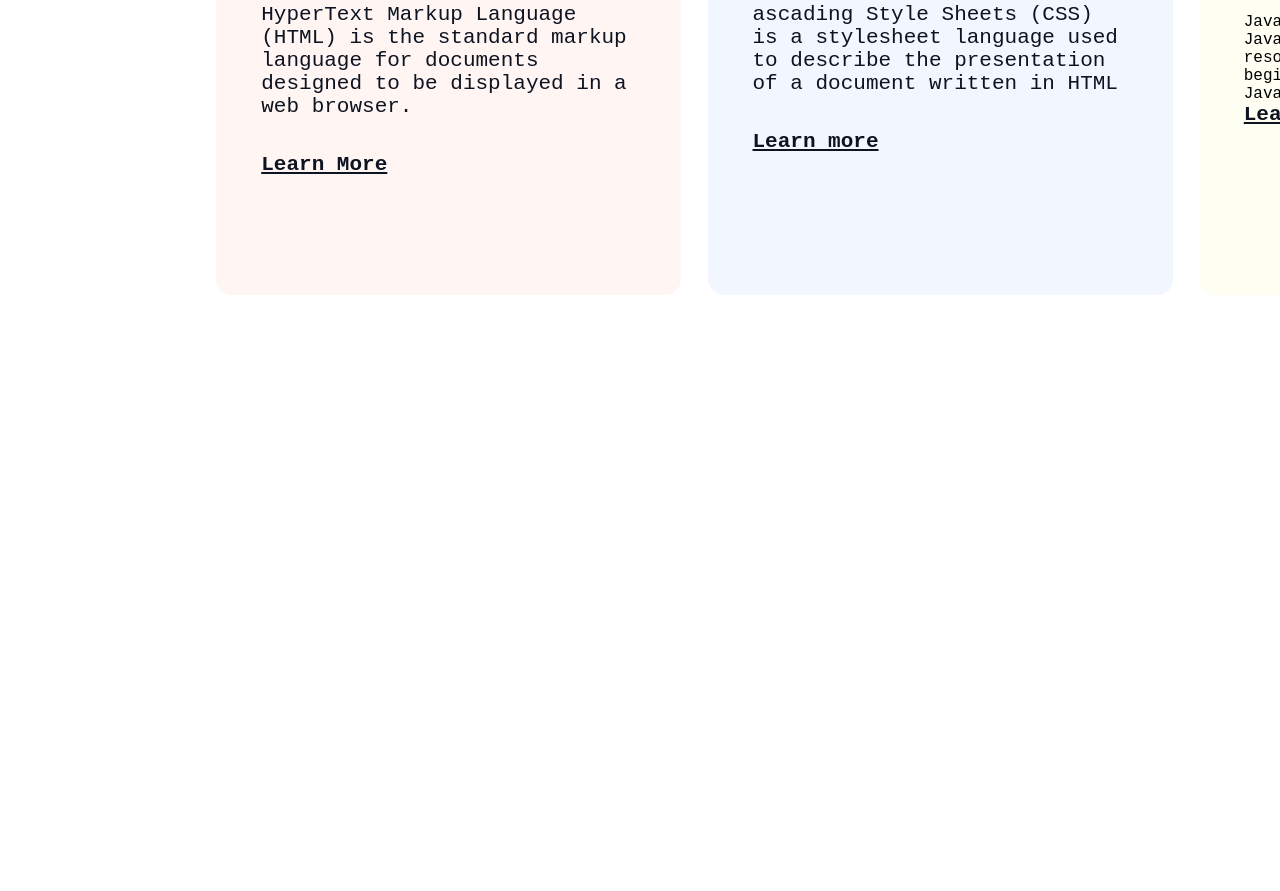
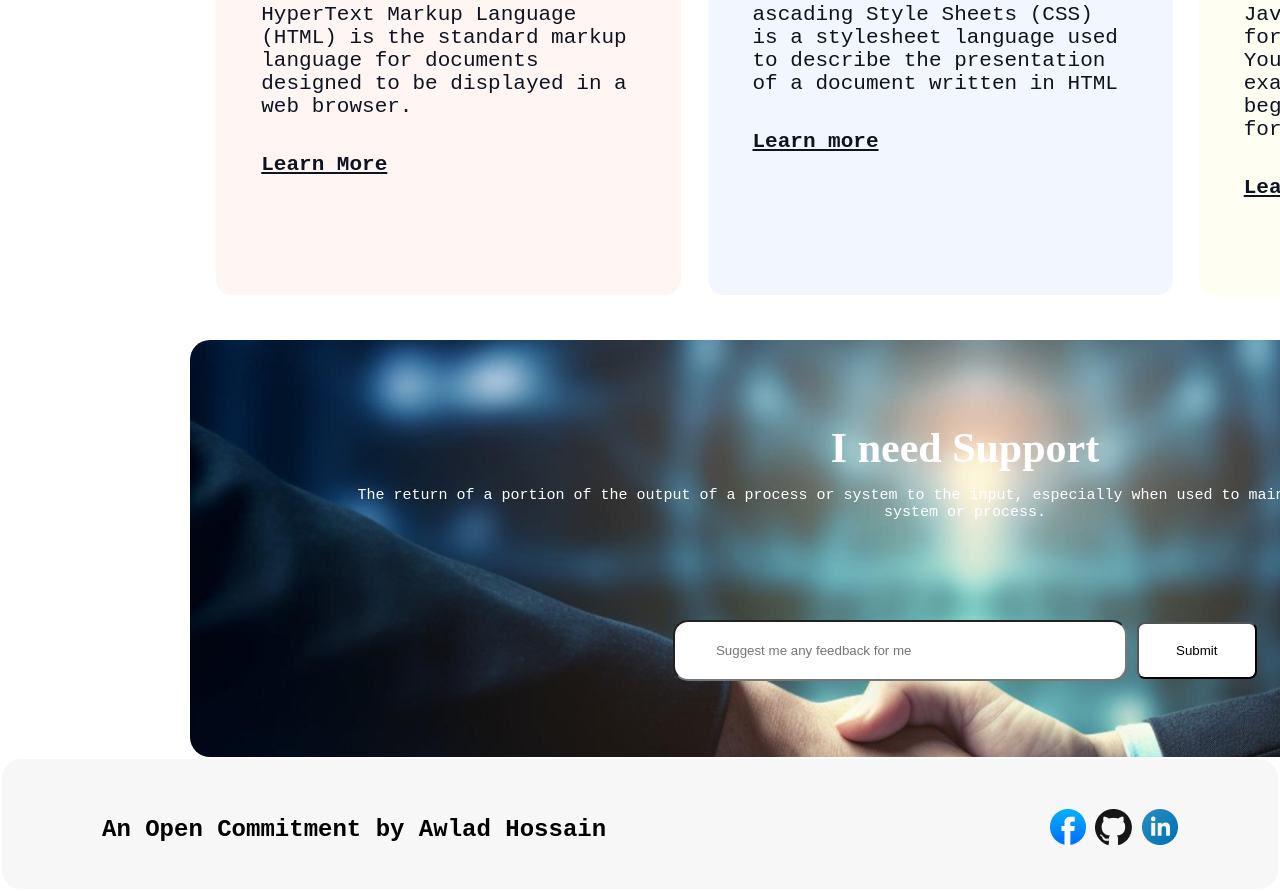
Before and after one commit to basharislam01/fast-assignment-by-bashar-repo, a plain HTML site: page index.html in a window 1280 px wide. Shown: the part 4440-5331 px from the top of the page. Before the commit the page ends 5029 px from the top, so only its background shows below. Drawn offline with Linux system fonts and the light colour scheme; a web font is replaced by a local one.

Commit message:
almost complete

```diff
--- a/index.html
+++ b/index.html
@@ -96,8 +96,8 @@
                     <div>
                         <h1 class="fast-box-titel" style="text-align: center;">My Current Target</h1>
                         <p class="share-font" id="current-titel" style="margin-bottom: 100px;">My current terget to learn htm,css and js for developing a website professionall and I become a professional web developer</p>
-                    </div>
-                    <div style="display: flex; justify-content: space-evenly;" >
+                       </div>
+                       <div style="display: flex; justify-content: space-evenly;" >
                          <div class="html-box">
                             <img src="assets/html.png" alt="">
                             <h1 class="current-titel">HTML</h1>
@@ -113,7 +113,7 @@
                          <div class="js-box">
                             <img src="assets/js.png" alt="">
                             <h1 class="current-titel">JavaScript</h1>
-                            <p class="current-p"></p>JavaScript.com is a resource for the JavaScript community. You will find resources and examples for JavaScript beginners as well as support for JavaScript experts.</p>
+                            <p class="current-p">JavaScript.com is a resource for the JavaScript community. You will find resources and examples for JavaScript beginners as well as support for JavaScript experts.</p>
                             <a href="https://www.javascript.com/" class="carrent-a">Learn more</a>
                          </div>
                     </div>
@@ -122,7 +122,31 @@
         </section>
     </main>
     <footer>
+        <!-- support part start here -->
 
+        <div class="support-part">
+            <div class="support-box-style">
+              <h1 class="support-titel">I need Support</h1>
+              <p class="feedback-p">The return of a portion of the output of a process or system to the input, especially when used to maintain performance or to control a system or process.
+            </p>
+            </div>
+            <div id="comment-one">
+                <label>
+                    <input type="text" placeholder="           Suggest me any feedback for me" id="commnet-box">
+                    <button class="button-2">Submit</button>
+                </label>
+            </div>
+        </div>
+        <div class="footer-o">
+            <div class="footer-in-box">
+                <div> <h2>An Open Commitment by Awlad Hossain</h2></div>
+                <div>
+                    <a href="https://www.facebook.com/basharislam01"><img src="assets/facebook.png" alt="loading...."></a>
+                    <a href="https://github.com/basharislam01"><img src="assets/github.png" alt="loading..."></a>
+                    <a href="https://www.linkedin.com/in/bashar-islam-5827a5317/"><img src="assets/linkedin-icon 1.png" alt="loading....."></a>
+                </div>
+            </div>
+        </div>
     </footer>
 
 </body>
--- a/style.css
+++ b/style.css
@@ -331,3 +331,81 @@ margin-bottom: 35px;
     padding: 3%;
 
 }
+
+
+/* support part style */
+.support-part{
+    margin-top: 1100px;
+    margin-left: 190px;
+    margin-right: 190px;
+    height: 417px;
+    width: 1550px;
+    background-image: url(assets/handshake.jpg);
+    background-repeat: no-repeat;
+    background-size: cover;
+    border-radius: 20px;
+}
+
+.support-titel{
+ color: rgb(255, 255, 255);
+font-family: Azeret Mono;
+font-size: 42px;
+font-weight: 700;
+text-align: center;
+}
+
+.support-box-style{
+    padding: 84px 63px;
+}
+
+.feedback-p{
+color: rgb(255, 255, 255);
+font-size: 15px;
+font-weight: 400;
+text-align: center;
+margin-top: 15px;
+margin: 15px 100px 15px 100px;
+}
+
+#comment-one{
+    display: flex;
+   align-items: center;
+}
+
+
+label{
+    margin: 0 auto;
+    border-radius: 10px;
+}
+
+.button-2{
+    width: 120px;
+    height: 57px;
+ border-radius: 8px;
+ background: rgb(255, 255, 255);
+}
+
+
+/* footer style here */
+.footer-o{
+    height: 130px;
+    width: auto;
+    border:2px solid white;
+    border-radius: 21px;
+    background: rgba(13, 19, 33, 0.03);
+}
+
+.footer-in-box{
+    justify-content: space-between;
+    align-items: center;
+    display: flex;
+    margin: 50px 100px;
+}
+
+#commnet-box{
+ width: 450px;
+height: 57px;
+ border-radius: 15px;
+ margin: 0 0 0 0;
+ background: rgb(255, 255, 255);
+}
```
